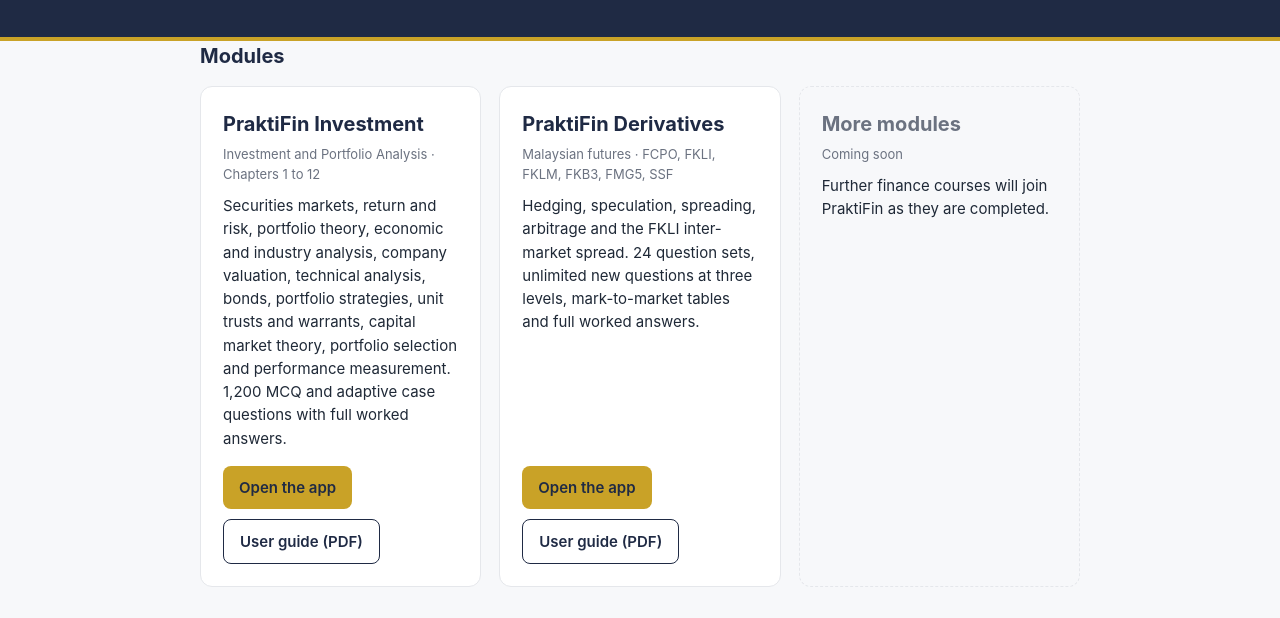
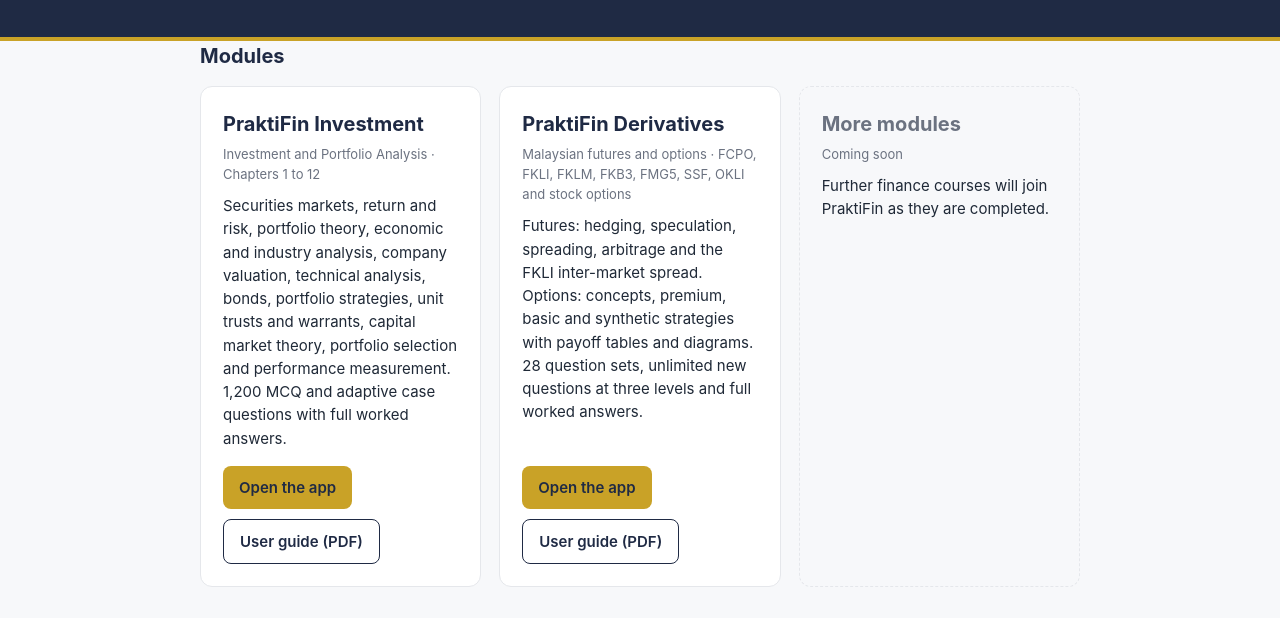
Before and after one commit to fahmirahim0/fin552, a plain HTML site: page index.html in a window 1280 px wide. Shown: the part 145-763 px from the top of the page. Drawn offline with Linux system fonts and the light colour scheme.

Commit message:
Home page and README: Derivatives now includes Options

```diff
--- a/index.html
+++ b/index.html
@@ -50,8 +50,8 @@ footer{color:var(--quiet);font-size:13px;padding:24px 0 40px;border-top:1px soli
     </div>
     <div class="card">
       <h3>PraktiFin Derivatives</h3>
-      <div class="code">Malaysian futures · FCPO, FKLI, FKLM, FKB3, FMG5, SSF</div>
-      <p>Hedging, speculation, spreading, arbitrage and the FKLI inter-market spread. 24 question sets, unlimited new questions at three levels, mark-to-market tables and full worked answers.</p>
+      <div class="code">Malaysian futures and options · FCPO, FKLI, FKLM, FKB3, FMG5, SSF, OKLI and stock options</div>
+      <p>Futures: hedging, speculation, spreading, arbitrage and the FKLI inter-market spread. Options: concepts, premium, basic and synthetic strategies with payoff tables and diagrams. 28 question sets, unlimited new questions at three levels and full worked answers.</p>
       <div class="btns"><a class="btn gold" href="derivatives/">Open the app</a><a class="btn ghost" href="derivatives/guide.pdf" target="_blank" rel="noopener">User guide (PDF)</a></div>
     </div>
     <div class="card soon">
```
Also changed, not shown: 1 other file.
